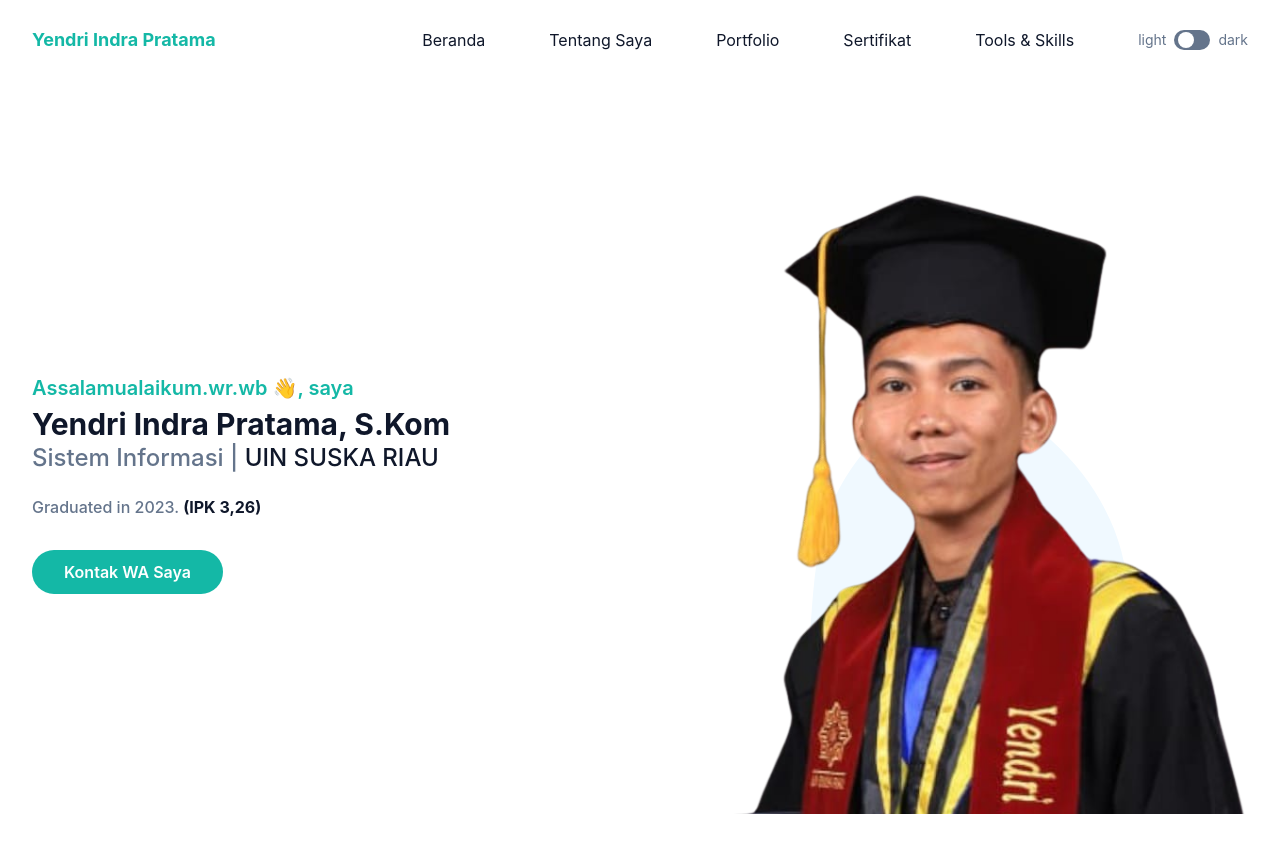
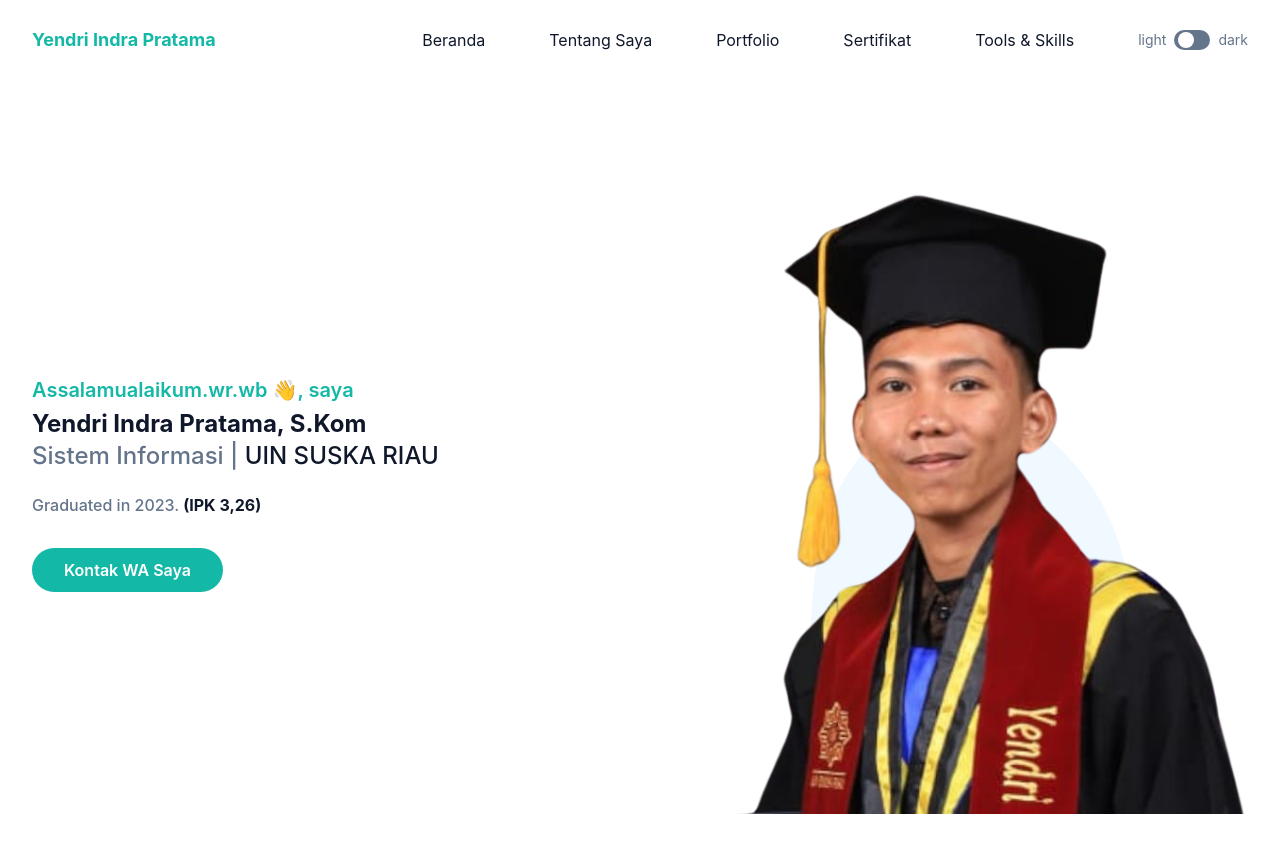
Before and after one commit to yendriindrapratama/portfolio, a website: page index.html in a window 1280 px wide. Shown: the top 867 px of the page. Drawn offline with Linux system fonts and the light colour scheme.

Commit message:
Update index.html

```diff
--- a/index.html
+++ b/index.html
@@ -75,7 +75,7 @@
       <div class="container">
         <div class="flex flex-wrap">
           <div class="w-full self-center px-4 lg:w-1/2">
-            <h1 class="text-base font-semibold text-primary md:text-xl">Assalamualaikum.wr.wb 👋, saya <span class="mt-1 block text-2xl font-bold text-dark dark:text-white lg:text-3xl">Yendri Indra Pratama, S.Kom</span></h1>
+            <h1 class="text-base font-semibold text-primary md:text-xl">Assalamualaikum.wr.wb 👋, saya <span class="mt-1 block text-2xl font-bold text-dark dark:text-white lg:text-2xl">Yendri Indra Pratama, S.Kom</span></h1>
             <h2 class="mb-5 text-lg font-medium text-secondary lg:text-2xl">Sistem Informasi | <span class="text-dark dark:text-white">UIN SUSKA RIAU</span></h2>
             <p class="mb-10 font-medium leading-relaxed text-secondary">Graduated in 2023. <span class="font-bold text-dark dark:text-white">(IPK 3,26)</span></p>
 
```
